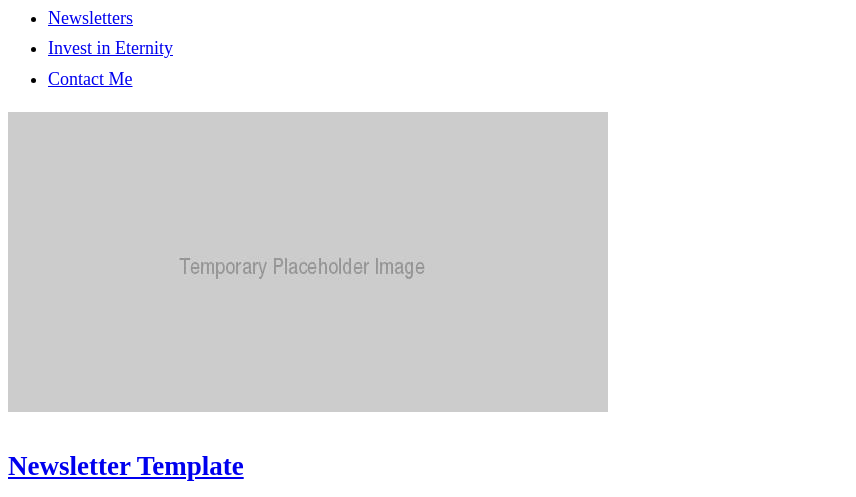
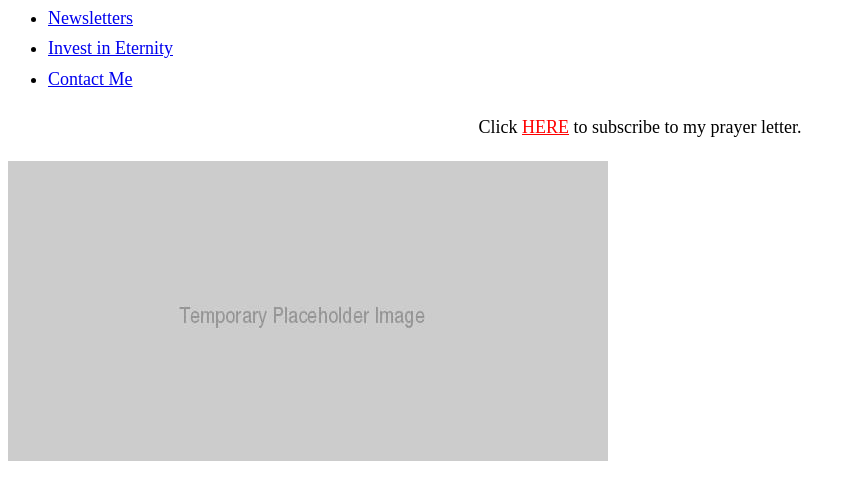
Before and after one commit to BGalyen/benweb, an Eleventy site: page src/site/newsletters.njk in a window 1280 px wide. Shown: the part 820-1317 px from the top of the page, without its empty margins (0-856 px from the left). Built offline with nearby package versions, Linux system fonts and the light colour scheme; Eleventy itself is replaced by a stand-in of ours; files that its build step writes are made by us from their sources.

Commit message:
added Subscribe link to newsletter page

```diff
--- a/src/site/newsletters.njk
+++ b/src/site/newsletters.njk
@@ -12,7 +12,8 @@ pagination:
 {% set title = "Home" %}
 
 {% block content %}
-	{# <section class="">
+	<p><p style="text-align:center;">Click <a href="http://eepurl.com/hq7Men" target="_blank" style="color:red;">HERE</a> to subscribe to my prayer letter.</p></p>
+  {# <section class="">
 		<div>Hi, Benjamin! I'm a missionary to the UK!</div>
 		<button>About Me</button>
 		<button>Contact Me</button>
```
